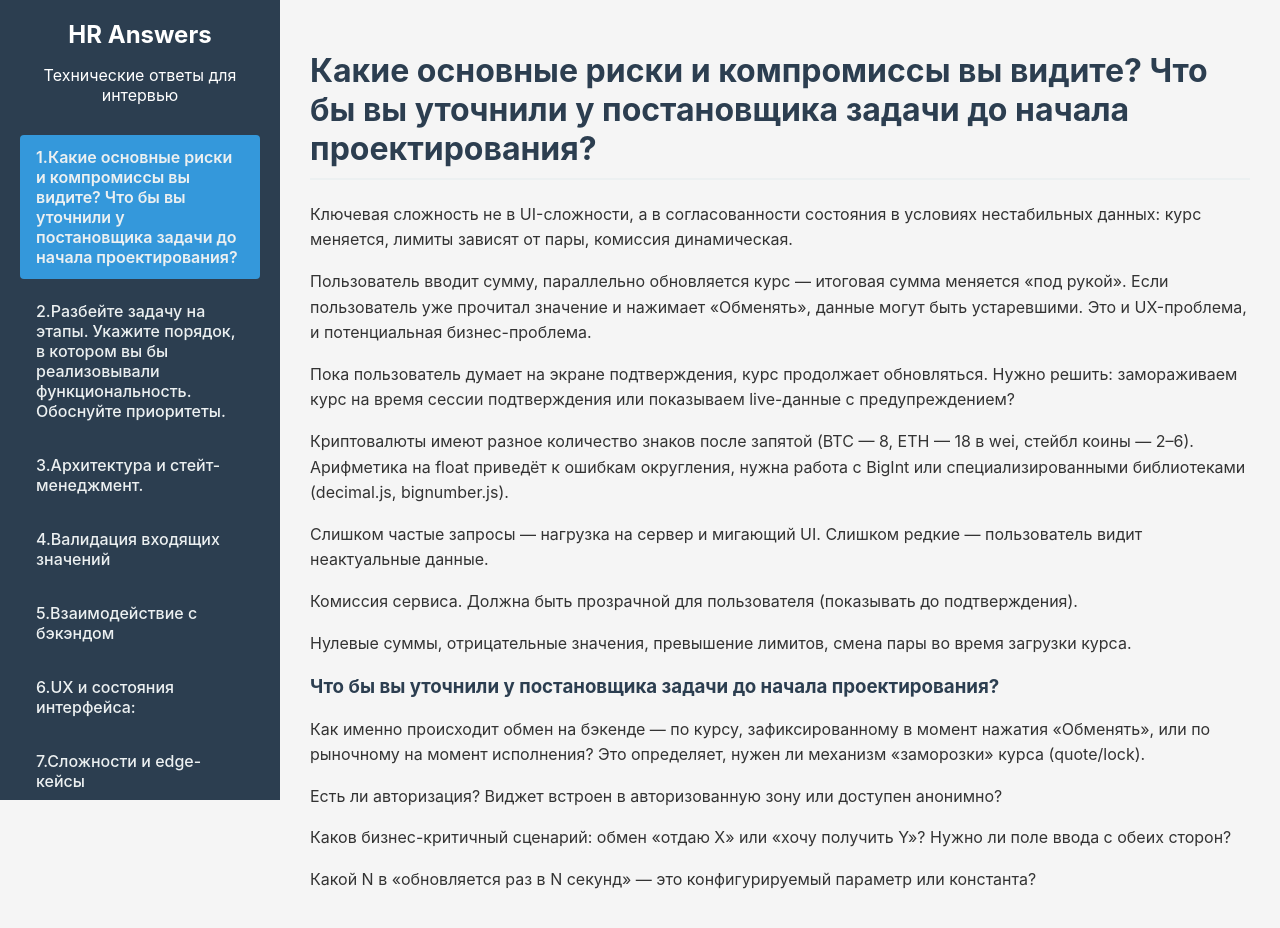
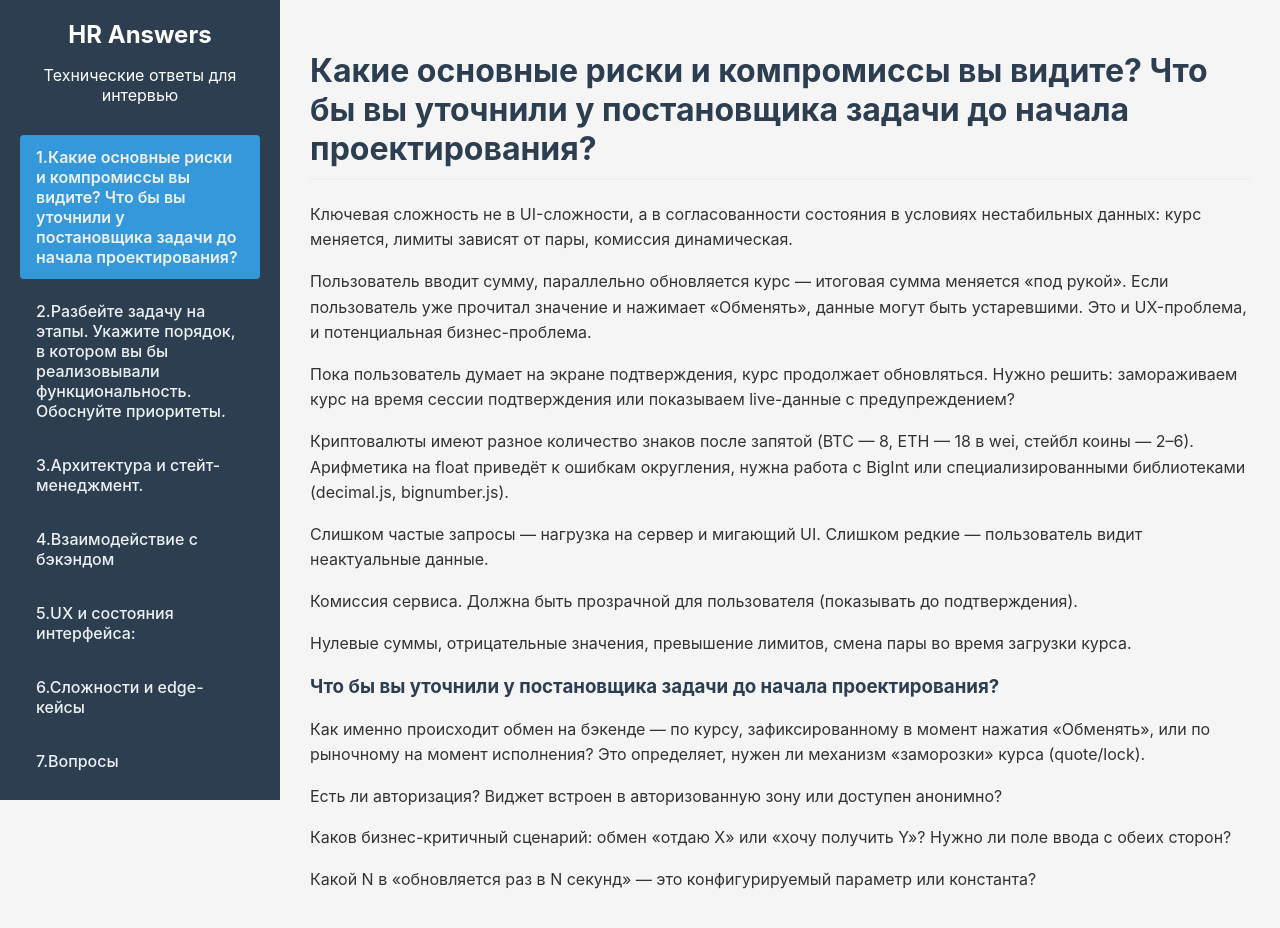
Before and after one commit to sergeykotenkogithub/test-work-widget-crypto, a React (Create React App) app: page / in a window 1280 px wide. Shown: the top 928 px of the page. Built offline with nearby package versions, Linux system fonts and the light colour scheme.

Commit message:
add vercel

```diff
--- a/src/App.js
+++ b/src/App.js
@@ -197,15 +197,14 @@ const contentData = {
       {
         type: "pre",
         content: "src/\n      components/\nwidgets/\n                CurrencySelector/\n           FromCurrency/\n           ToCurrency/\n                AmountInput/\n                RateDisplay/\n                ConfirmationScreen/\n               ResultScreen/\nshared/\n        Input/\n        Skeleton/\n    Button/\n    SearchSelect (используется в FromCurrency и  ToCurrency)\n    Modal/\n    Toast/    \n      hooks/\n        useExchangeRate.ts     # polling / WS подписка\n        useExchangeSession.ts  # логика сессии, swap, вычисление итогов\n        useExchangeSubmit.ts   # submit flow, статусы\n      store/\n        exchangeSlice.ts       # или context\n      api/\n        exchangeApi.ts         # типизированные вызовы\n        exchangeApi.mock.ts    # моки для разработки\n      utils/\n        currencyMath.ts        # арифметика с Decimal\n        formatters.ts          # форматирование сумм, курсов\n      types/\n        exchange.types.ts"
-      }
-    ]
-  },
-  4: {
-    title: "Валидация входящих значений",
-    sections: [
+      },
       {
         type: "heading",
         level: 3,
+        content: "Валидация входящих значений"
+      },
+      {
+        type: "heading",
         content: "Валидацию делю на два уровня:"
       },
       {
@@ -218,7 +217,7 @@ const contentData = {
       }
     ]
   },
-  5: {
+  4: {
     title: "Взаимодействие с бэкэндом",
     sections: [
       {
@@ -289,7 +288,7 @@ const contentData = {
       }
     ]
   },
-  6: {
+  5: {
     title: "UX и состояния интерфейса:",
     sections: [
       {
@@ -403,7 +402,7 @@ const contentData = {
       }
     ]
   },
-  7: {
+  6: {
     title: "Сложности и edge-кейсы",
     sections: [
       {
@@ -441,7 +440,7 @@ const contentData = {
       }
     ]
   },
-  8: {
+  7: {
     title: "Вопросы",
     sections: [
       {
@@ -544,7 +543,7 @@ function App() {
           <p>Технические ответы для интервью</p>
         </div>
         <ul className="sidebar-nav">
-          {[1, 2, 3, 4, 5, 6, 7, 8].map(num => (
+          {[1, 2, 3, 4, 5, 6, 7].map(num => (
             <li key={num}>
               <a
                 href="#"
```
Also changed, not shown: vercel.json (added).
